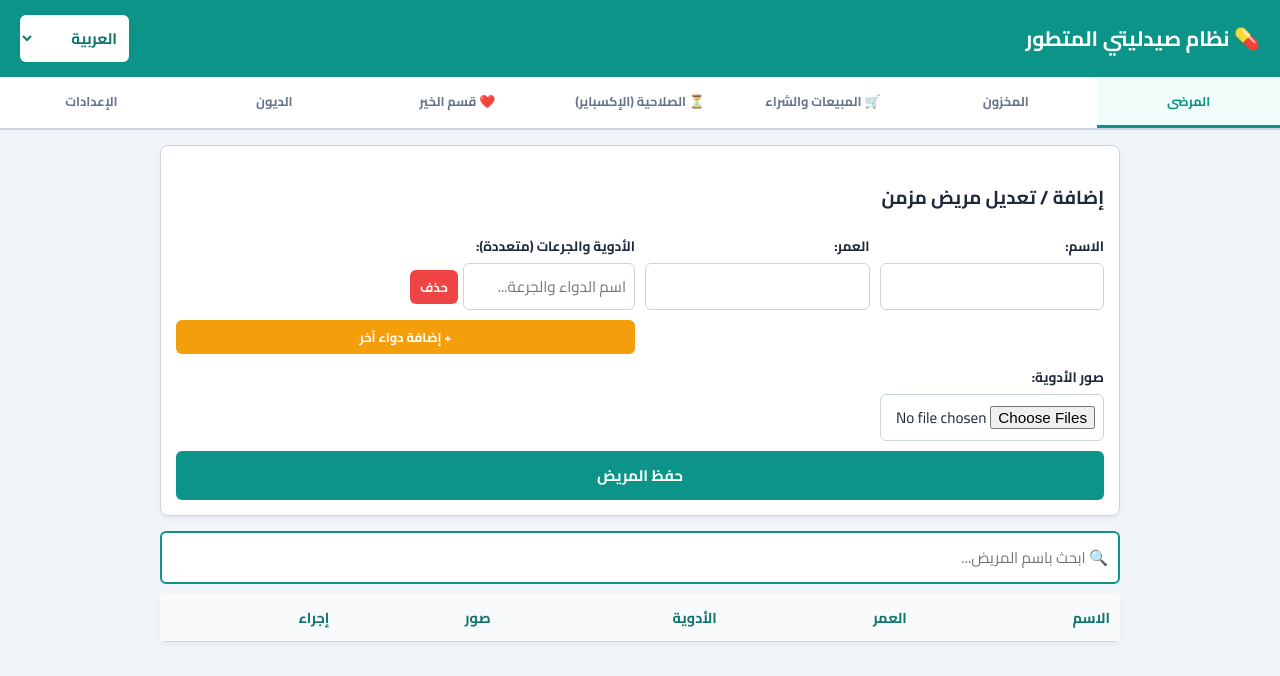
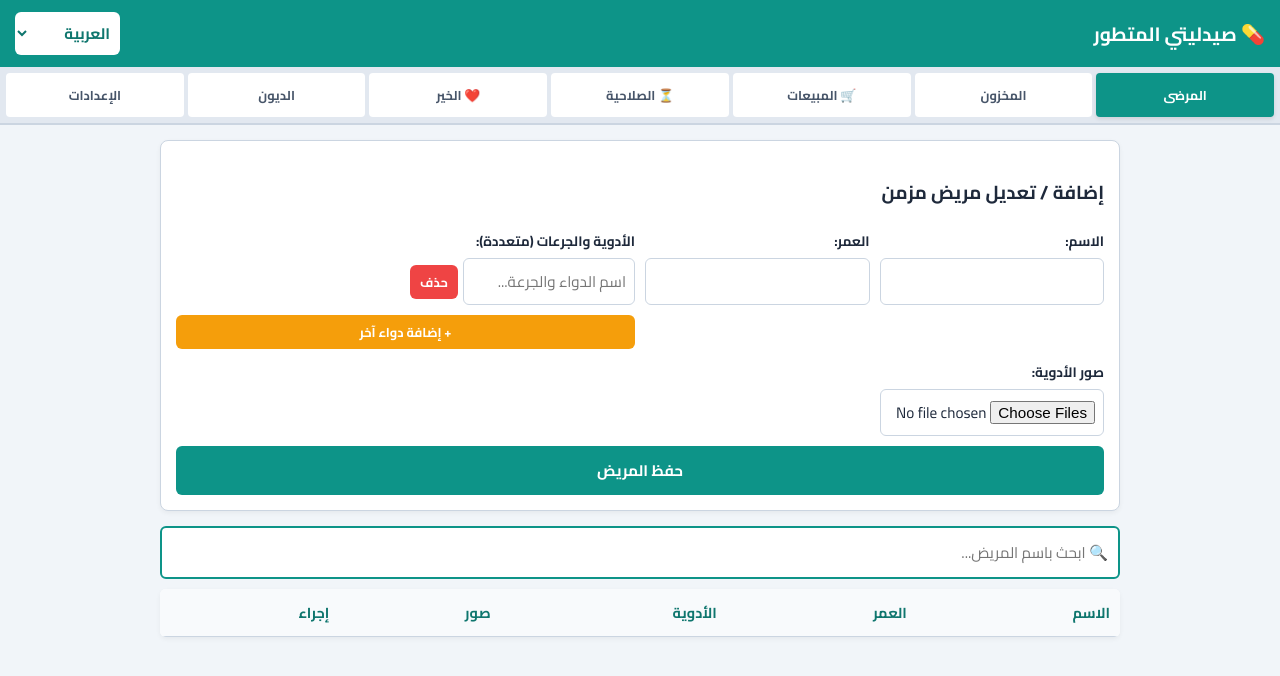
Before and after one commit to ebo1998/pharmacy-app, a plain HTML site: page index.html in a window 1280 px wide. Drawn offline with Linux system fonts and the light colour scheme.

Commit message:
Update index.html

```diff
--- a/index.html
+++ b/index.html
@@ -10,13 +10,14 @@
         :root { --primary: #0d9488; --primary-dark: #0f766e; --bg: #f1f5f9; --card: #ffffff; --text: #1e293b; --danger: #ef4444; --warning: #f59e0b; --success: #10b981; --border: #cbd5e1; --font-family: 'Cairo', sans-serif; }
         * { box-sizing: border-box; font-family: var(--font-family); }
         body { background-color: var(--bg); color: var(--text); margin: 0; padding: 0; }
-        header { background-color: var(--primary); color: white; padding: 15px 20px; display: flex; justify-content: space-between; align-items: center; flex-wrap: wrap; gap: 10px; box-shadow: 0 2px 5px rgba(0,0,0,0.1); }
-        header h1 { margin: 0; font-size: 1.3rem; }
-        .lang-select { padding: 8px; border-radius: 6px; border: none; font-weight: bold; background: #fff; color: var(--primary-dark); cursor: pointer; }
+        header { background-color: var(--primary); color: white; padding: 12px 15px; display: flex; justify-content: space-between; align-items: center; flex-wrap: wrap; gap: 10px; box-shadow: 0 2px 5px rgba(0,0,0,0.1); }
+        header h1 { margin: 0; font-size: 1.2rem; }
+        .lang-select { padding: 6px; border-radius: 6px; border: none; font-weight: bold; background: #fff; color: var(--primary-dark); cursor: pointer; }
 
-        .tabs { display: flex; justify-content: center; background: #fff; border-bottom: 2px solid var(--border); position: sticky; top: 0; z-index: 10; overflow-x: auto; }
-        .tab-btn { flex: 1; min-width: 95px; padding: 12px 5px; border: none; background: none; font-size: 0.8rem; font-weight: bold; color: #64748b; cursor: pointer; border-bottom: 3px solid transparent; white-space: nowrap; }
-        .tab-btn.active { color: var(--primary); border-bottom-color: var(--primary); background-color: #f0fdfa; }
+        /* تحسين أزرار الأقسام لتكون مرتبة وغير متداخلة */
+        .tabs { display: grid; grid-template-columns: repeat(auto-fit, minmax(110px, 1fr)); gap: 4px; background: #e2e8f0; padding: 6px; position: sticky; top: 0; z-index: 10; border-bottom: 2px solid var(--border); }
+        .tab-btn { padding: 10px 4px; border: none; background: #fff; font-size: 0.8rem; font-weight: bold; color: #475569; cursor: pointer; border-radius: 4px; text-align: center; transition: 0.2s; }
+        .tab-btn.active { color: white; background-color: var(--primary); box-shadow: 0 2px 4px rgba(0,0,0,0.1); }
 
         .container { max-width: 980px; margin: 15px auto; padding: 0 10px; }
         .section { display: none; }
@@ -64,7 +65,7 @@
 <body id="bodyTag">
 
 <header>
-    <h1 id="t_title">💊 نظام صيدليتي المتطور</h1>
+    <h1 id="t_title">💊 صيدليتي المتطور</h1>
     <select class="lang-select" id="langSelect" onchange="changeLanguage(this.value)">
         <option value="ar">العربية</option>
         <option value="ckb">سۆرانی</option>
@@ -78,9 +79,9 @@
 <div class="tabs">
     <button class="tab-btn active" onclick="openTab('patients')" id="tb_patients">المرضى</button>
     <button class="tab-btn" onclick="openTab('inventory')" id="tb_inventory">المخزون</button>
-    <button class="tab-btn" onclick="openTab('sales')" id="tb_sales">🛒 المبيعات والشراء</button>
-    <button class="tab-btn" onclick="openTab('expiry')" id="tb_expiry">⏳ الصلاحية (الإكسباير)</button>
-    <button class="tab-btn" onclick="openTab('charity')" id="tb_charity">❤️ قسم الخير</button>
+    <button class="tab-btn" onclick="openTab('sales')" id="tb_sales">🛒 المبيعات</button>
+    <button class="tab-btn" onclick="openTab('expiry')" id="tb_expiry">⏳ الصلاحية</button>
+    <button class="tab-btn" onclick="openTab('charity')" id="tb_charity">❤️ الخير</button>
     <button class="tab-btn" onclick="openTab('debts')" id="tb_debts">الديون</button>
     <button class="tab-btn" onclick="openTab('settings')" id="tb_settings">الإعدادات</button>
 </div>
@@ -331,7 +332,6 @@
         renderPatients(); renderMeds(); renderDebts(); renderCharity();
     });
 
-    // --- المرضى ---
     function addMedInputRow(val = '') {
         const container = document.getElementById('medsListContainer');
         const div = document.createElement('div');
@@ -405,7 +405,6 @@
         });
     }
 
-    // --- المخزون والصلاحية ---
     function saveMedicine() {
         const editId = document.getElementById('mEditId').value;
         const name = document.getElementById('mName').value;
@@ -457,7 +456,6 @@
         }, () => {});
     }
 
-    // --- قسم المبيعات والشراء ---
     function populateSaleSelect() {
         const sel = document.getElementById('saleMedSelect');
         sel.innerHTML = '<option value="">-- اختر العلاج --</option>';
@@ -499,7 +497,6 @@
         currentCart = []; renderSalesCart();
     }
 
-    // --- قسم مراقبة الصلاحية (الإكسباير) ---
     function renderExpiryTable() {
         const tb = document.getElementById('expiryTable');
         tb.innerHTML = '';
@@ -522,7 +519,6 @@
         });
     }
 
-    // --- قسم الخير ---
     function saveCharityItem() {
         const name = document.getElementById('cName').value;
         const medName = document.getElementById('cMedName').value;
@@ -548,7 +544,6 @@
         document.getElementById('charityTotal').innerText = total;
     }
 
-    // --- الديون ---
     function saveDebt() {
         const editId = document.getElementById('dEditId').value;
         const name = document.getElementById('dName').value;
```
